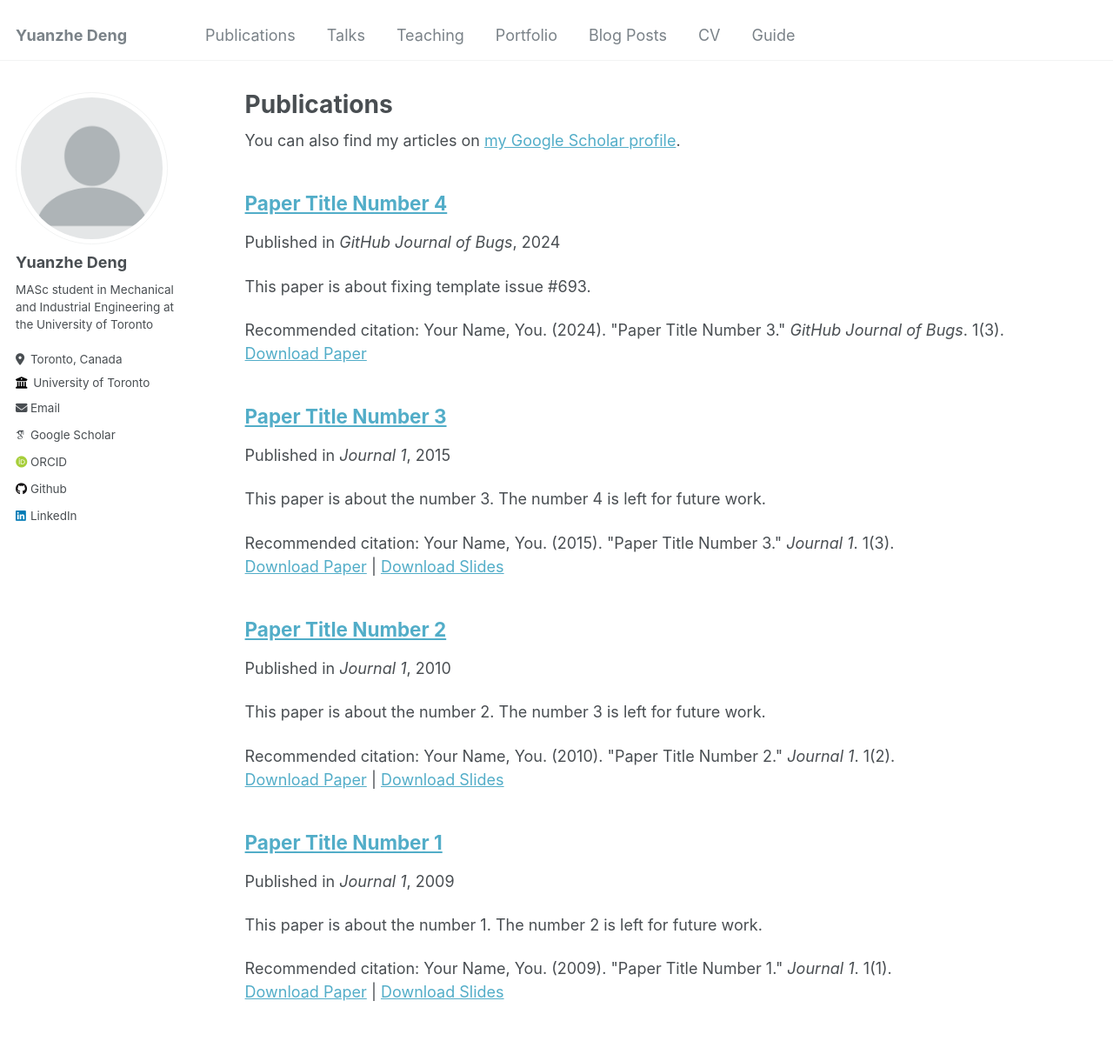
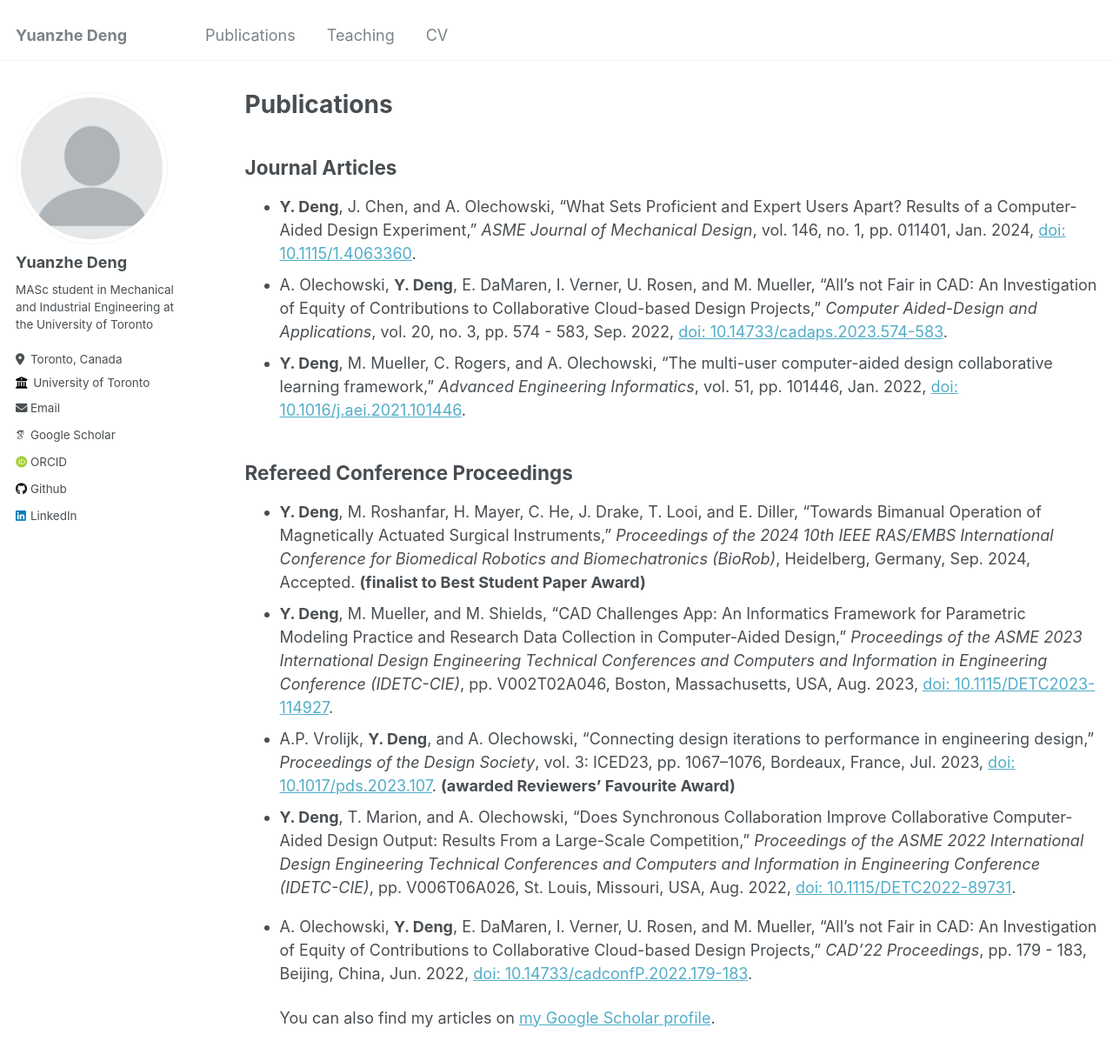
Before and after one commit to Felix-Deng/Felix-Deng.github.io, a Jekyll site: the page built from _pages/publications.md, in a window 1280 px wide and 1400 px high. Shown: the top 1220 px of the window at 87% size. Built offline with Jekyll 4.4.1, drawn with Linux system fonts in a browser that asks for light colours; some web fonts are replaced.

Commit message:
Publications

```diff
--- a/_pages/publications.md
+++ b/_pages/publications.md
@@ -5,12 +5,24 @@ permalink: /publications/
 author_profile: true
 ---
 
+## Journal Articles
+- <b>Y. Deng</b>, J. Chen, and A. Olechowski, “What Sets Proficient and Expert Users Apart? Results of a Computer-Aided Design Experiment,” <i>ASME Journal of Mechanical Design</i>, vol. 146, no. 1, pp. 011401, Jan. 2024, [doi: 10.1115/1.4063360](https://doi.org/10.1115/1.4063360).
+- A. Olechowski, <b>Y. Deng</b>, E. DaMaren, I. Verner, U. Rosen, and M. Mueller, “All’s not Fair in CAD: An Investigation of Equity of Contributions to Collaborative Cloud-based Design Projects,” <i>Computer Aided-Design and Applications</i>, vol. 20, no. 3, pp. 574 - 583, Sep. 2022, [doi: 10.14733/cadaps.2023.574-583](https://doi.org/10.14733/cadaps.2023.574-583).
+- <b>Y. Deng</b>, M. Mueller, C. Rogers, and A. Olechowski, “The multi-user computer-aided design collaborative learning framework,” <i>Advanced Engineering Informatics</i>, vol. 51, pp. 101446, Jan. 2022, [doi: 10.1016/j.aei.2021.101446](https://doi.org/10.1016/j.aei.2021.101446).
+
+## Refereed Conference Proceedings
+- <b>Y. Deng</b>, M. Roshanfar, H. Mayer, C. He, J. Drake, T. Looi, and E. Diller, "Towards Bimanual Operation of Magnetically Actuated Surgical Instruments," <i>Proceedings of the 2024 10th IEEE RAS/EMBS International Conference for Biomedical Robotics and Biomechatronics (BioRob)</i>, Heidelberg, Germany, Sep. 2024, Accepted. <b>(finalist to Best Student Paper Award)</b>
+- <b>Y. Deng</b>, M. Mueller, and M. Shields, "CAD Challenges App: An Informatics Framework for Parametric Modeling Practice and Research Data Collection in Computer-Aided Design," <i>Proceedings of the ASME 2023 International Design Engineering Technical Conferences and Computers and Information in Engineering Conference (IDETC-CIE)</i>, pp. V002T02A046, Boston, Massachusetts, USA, Aug. 2023, [doi: 10.1115/DETC2023-114927](https://doi.org/10.1115/DETC2023-114927).
+- A.P. Vrolijk, <b>Y. Deng</b>, and A. Olechowski, "Connecting design iterations to performance in engineering design," <i>Proceedings of the Design Society</i>, vol. 3: ICED23, pp. 1067–1076, Bordeaux, France, Jul. 2023, [doi: 10.1017/pds.2023.107](https://doi.org/10.1017/pds.2023.107). <b>(awarded Reviewers' Favourite Award)</b>
+- <b>Y. Deng</b>, T. Marion, and A. Olechowski, "Does Synchronous Collaboration Improve Collaborative Computer-Aided Design Output: Results From a Large-Scale Competition," <i>Proceedings of the ASME 2022 International Design Engineering Technical Conferences and Computers and Information in Engineering Conference (IDETC-CIE)</i>, pp. V006T06A026, St. Louis, Missouri, USA, Aug. 2022, [doi: 10.1115/DETC2022-89731](https://doi.org/10.1115/DETC2022-89731).
+- A. Olechowski, <b>Y. Deng</b>, E. DaMaren, I. Verner, U. Rosen, and M. Mueller, "All’s not Fair in CAD: An Investigation of Equity of Contributions to Collaborative Cloud-based Design Projects," <i>CAD'22 Proceedings</i>, pp. 179 - 183, Beijing, China, Jun. 2022, [doi: 10.14733/cadconfP.2022.179-183](https://doi.org/10.14733/cadconfP.2022.179-183).
+
 {% if site.author.googlescholar %}
   <div class="wordwrap">You can also find my articles on <a href="{{site.author.googlescholar}}">my Google Scholar profile</a>.</div>
 {% endif %}
 
-{% include base_path %}
+<!-- {% include base_path %}
 
 {% for post in site.publications reversed %}
   {% include archive-single.html %}
-{% endfor %}
+{% endfor %} -->
```
Also changed, not shown: _data/navigation.yml (+8 -8 lines).
